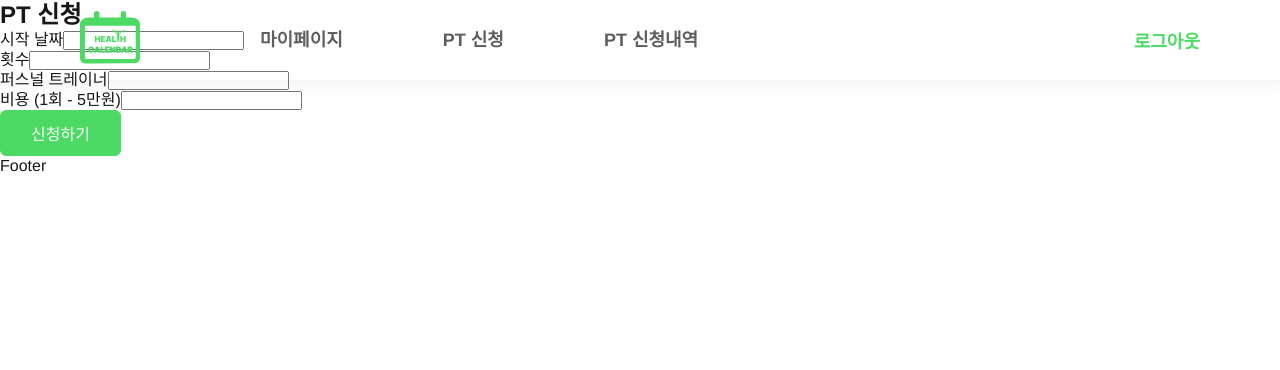
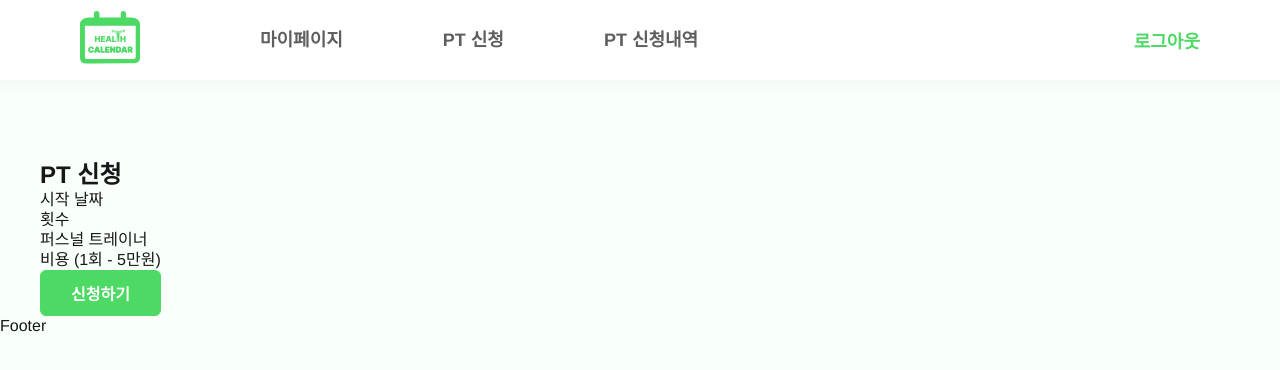
Before and after one commit to YuHyeonWook/health, a React (Vite) app: page /apply in a window 1280 px wide. Shown: the top 370 px of the page. Built offline with nearby package versions, Linux system fonts and the light colour scheme; a web font is replaced by a local one.

Commit message:
Design: 공통 요소 스타일 변경 (버튼, 헤더, 레이아웃 등)

```diff
--- a/src/components/Button.tsx
+++ b/src/components/Button.tsx
@@ -27,8 +27,8 @@ const ButtonStyled = styled.button<{ mode: 'primary' | 'white' }>`
   background-color: ${(props) => (props.mode === 'primary' ? 'var(--color-primary)' : 'var(--color-white)')};
   color: ${(props) => (props.mode === 'primary' ? 'var(--color-white)' : 'var(--color-primary)')};
   font-size: 1.6rem;
-  font-weight: 500;
-  transition: background-color 0.3s, color 0.3s;
+  font-weight: 600;
+  transition: background-color 0.2s, color 0.2s;
   &:hover {
     color: var(--color-white);
     background-color: ${(props) => (props.mode === 'primary' ? 'var(--color-primary-dark)' : 'var(--color-primary)')};
--- a/src/components/Header.tsx
+++ b/src/components/Header.tsx
@@ -15,7 +15,8 @@ const NavContainer = styled.nav`
   height: 8rem;
   padding: 0 8rem;
   color: var(--color-gray-dark);
-  box-shadow: 0 0 20px 5px rgba(0, 0, 0, 0.05);
+  box-shadow: 0 0 15px 5px rgba(0, 0, 0, 0.03);
+  background-color: var(--color-white);
 `;
 
 const LogoLink = styled(Link)`
@@ -40,8 +41,8 @@ const NavItem = styled.li``;
 const NavLink = styled(Link)`
   font-size: 1.8rem;
   color: var(--color-gray-dark);
-  font-weight: 700;
-  transition: color 0.3s;
+  font-weight: 600;
+  transition: color 0.2s;
   &:hover {
     color: var(--color-primary);
   }
--- a/src/components/LoginOut.tsx
+++ b/src/components/LoginOut.tsx
@@ -4,9 +4,9 @@ import styled from 'styled-components';
 
 const LogoutBtn = styled.button`
   font-size: 1.8rem;
-  font-weight: 700;
   color: var(--color-primary);
-  transition: color 0.3s;
+  font-weight: 600;
+  transition: color 0.2s;
   &:hover {
     color: var(--color-primary-dark);
   }
--- a/src/components/layout/Layout.tsx
+++ b/src/components/layout/Layout.tsx
@@ -1,15 +1,22 @@
 import Header from '@/components/Header';
 import Footer from '@/components/Footer';
 import { LayoutProps } from '@/lib/types/layoutProps';
+import styled from 'styled-components';
 
 const Layout = ({ children }: LayoutProps) => {
   return (
     <>
       <Header />
-      {children}
+      <Container>{children}</Container>
       <Footer />
     </>
   );
 };
 
 export default Layout;
+
+const Container = styled.div`
+  max-width: 120rem;
+  margin: 0 auto;
+  padding-top: 16rem;
+`;
--- a/src/styles/globalStyle.ts
+++ b/src/styles/globalStyle.ts
@@ -43,6 +43,16 @@ const GlobalStyle = createGlobalStyle`
     --color-black: #171717;
     --color-white: #ffffff;
 
+    --chip-red: #b91c1c;
+    --chip-red-bg: #fee2e2;
+    --chip-yellow: #d97706;
+    --chip-yellow-bg: #fef3c7;
+    --chip-green: #047857;
+    --chip-green-bg: #d1fae5;
+    --chip-blue: #1d4ed8;
+    --chip-blue-bg: #dbeafe;
+
+
     --border-primary: 1px solid #4cd964;
     --border-gray: 1px solid #c7c7c7;
 
@@ -61,6 +71,7 @@ const GlobalStyle = createGlobalStyle`
     font-size: 1.6rem;
     line-height: 1.25;
     color: var(--color-black);
+    background-color: var(--color-primary-light);
   }
 
   a {
@@ -86,6 +97,26 @@ const GlobalStyle = createGlobalStyle`
     max-width: 100%;
     height: auto;
   }
+
+  button,
+  input,
+  select,
+  textarea {
+    font-size: 16px;
+    background-color: transparent;
+    border: 0;
+    border-radius: 6px;
+
+    &:focus {
+      outline: none;
+      box-shadow: none;
+    }
+  }
+  input::-webkit-inner-spin-button {
+    appearance: none;
+    -moz-appearance: none;
+    -webkit-appearance: none;
+  }
 `;
 
 export default GlobalStyle;
```
